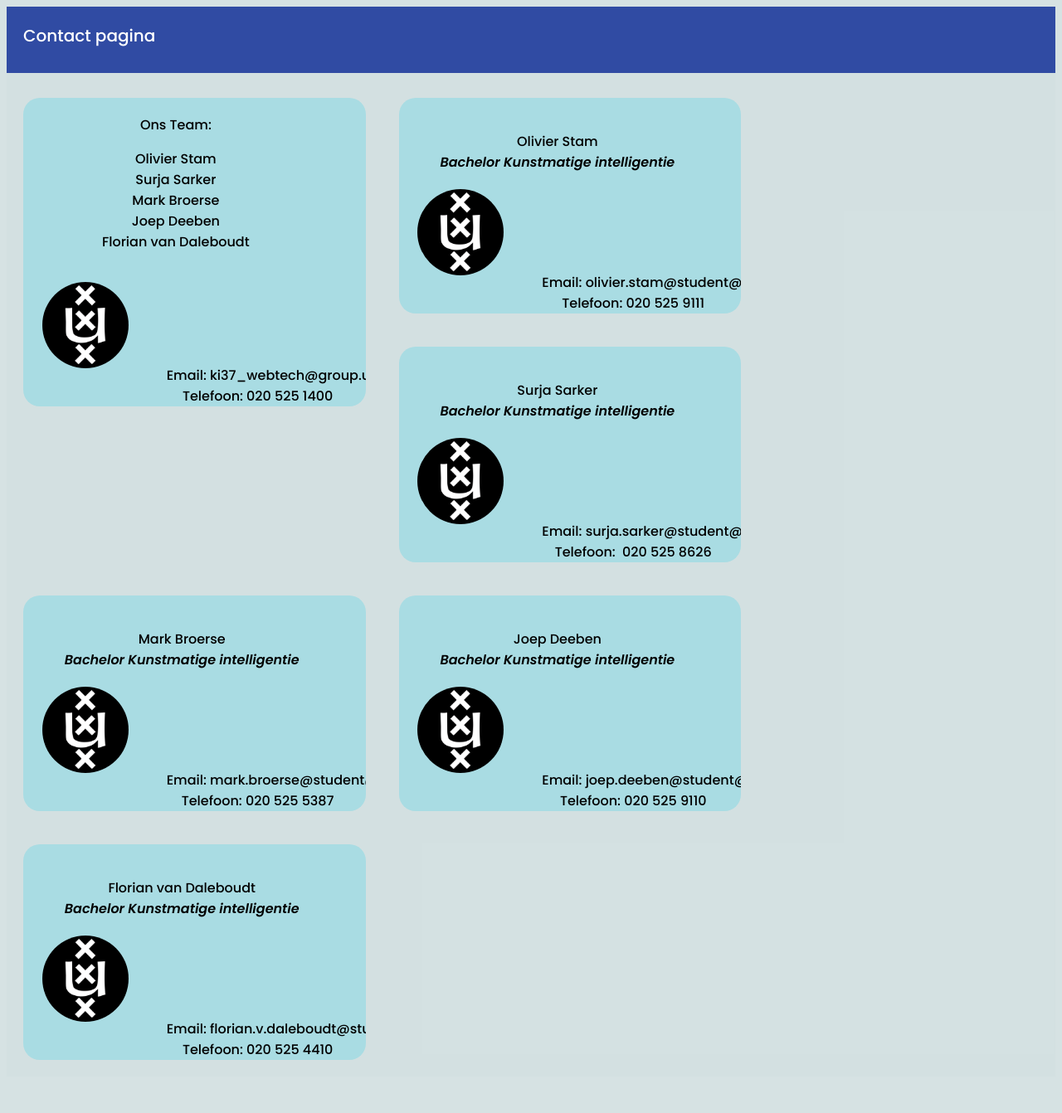
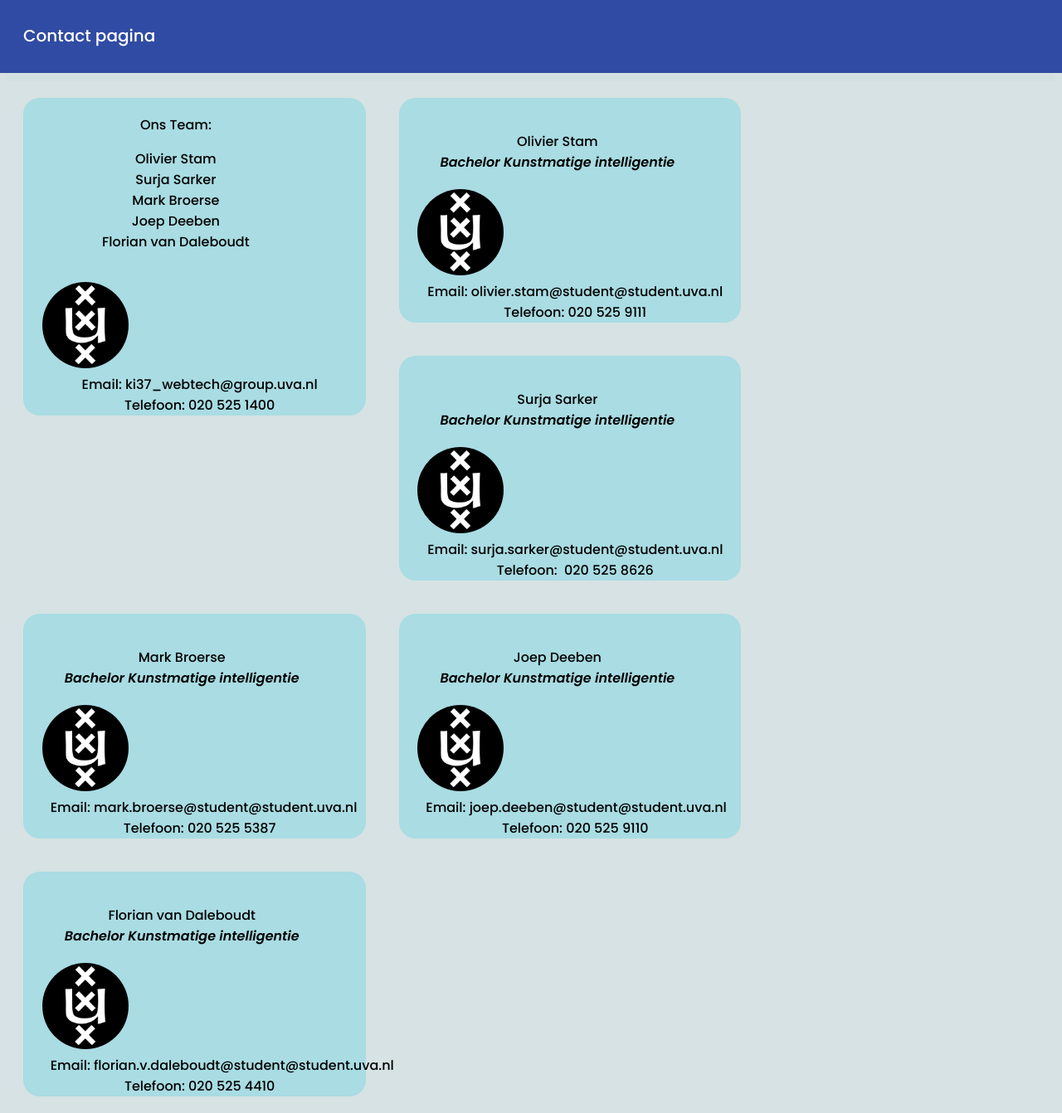
Before and after one commit to joepdeeben/webtechtentamenforum, a PHP site: page /contact.html in a window 1280 px wide. Shown: the whole page at 83% size. Before the commit the page ends 1278 px from the top, so only its background shows below. Run offline with PHP 8.4, Linux system fonts and the light colour scheme.

Commit message:
overlfow hidden

```diff
--- a/css/contact.css
+++ b/css/contact.css
@@ -12,15 +12,15 @@
     font-family: 'Poppins', sans-serif;
     text-decoration: none;
     list-style: none;
-    overflow:hidden;
+
 
 }
 .header{
     background: var(--bg-color);
     position: relative;
-    width: 101%;
+    width: 98%;
     left: -10px;
-    right: 0;
+    right: 10px;
     top:-10px;
     height: 30px;
     color: white;
```
